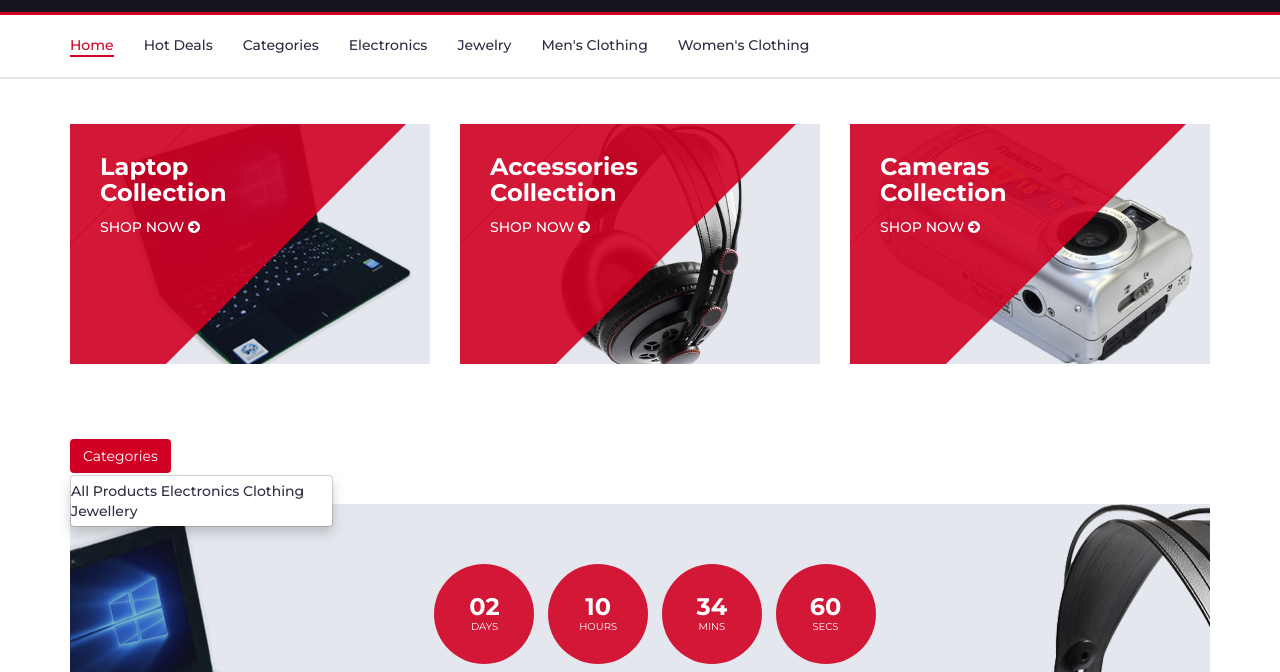
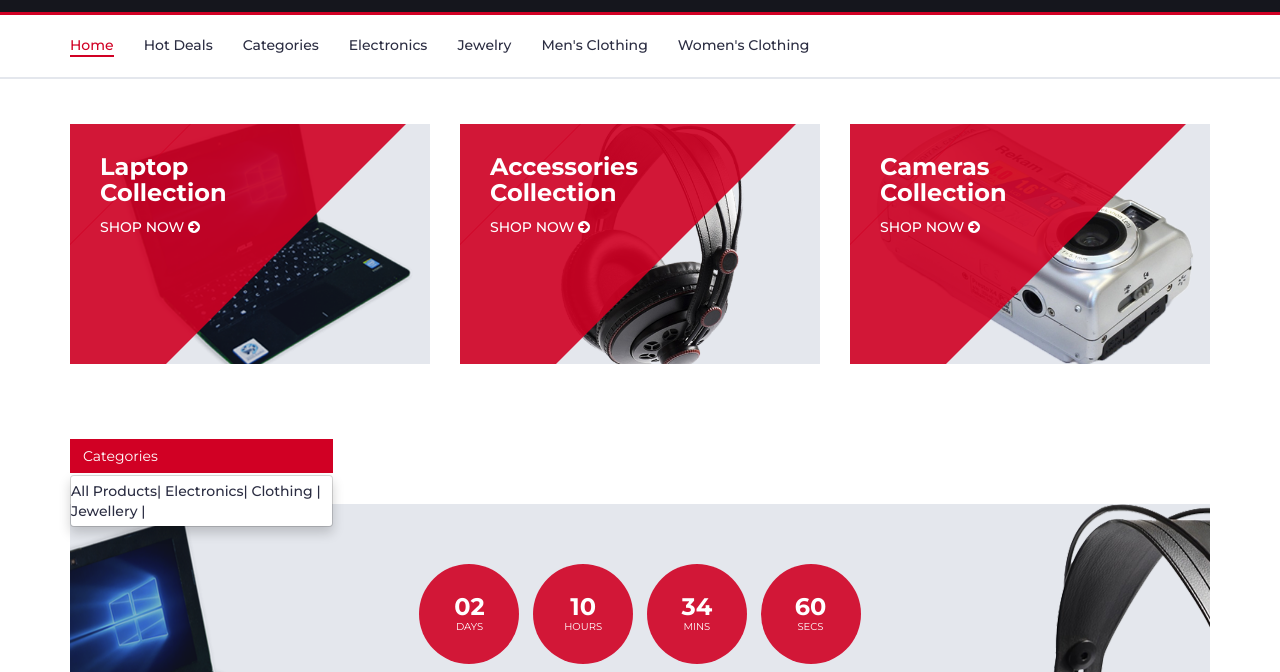
Before and after one commit to CrispinManda/fake-store-API, a plain HTML site: page index.html in a window 1280 px wide. Both pictures are taken after a click on the button "Categories". Shown: the part 128-800 px from the top of the page. Drawn offline with Linux system fonts and the light colour scheme; no server answers; a script that the page names is missing.

Commit message:
added a dropdown buttonmodified

```diff
--- a/css/style.css
+++ b/css/style.css
@@ -2004,6 +2004,7 @@ textarea.input {
 #footer {
   background: #15161D;
   color: #B9BABC;
+
 }
 
 #bottom-footer {
--- a/index.html
+++ b/index.html
@@ -229,15 +229,15 @@
 					<div class="container">
 						<div class="row">
 						  <div class="col-md-3">
-							<div class="dropdown">
+							<div class="dropdown" style="background-color: #D10024;color: white;">
 							  <button class="btn btn-secondary dropdown-toggle " type="button" id="categoryDropdown" data-toggle="dropdown" style="background-color: #D10024;color: white;">
 								Categories
 							  </button>
 							  <div class="dropdown-menu" aria-labelledby="categoryDropdown">
-								<a class="dropdown-item" href="#" data-category="all">All Products</a>
-								<a class="dropdown-item" href="#" data-category="electronics">Electronics</a>
-								<a class="dropdown-item" href="#" data-category="clothing">Clothing</a>
-								<a class="dropdown-item" href="#" data-category="jewelery">Jewellery</a> <!-- New "Jewelry" category option -->
+								<a class="dropdown-item" href="#" data-category="all">All Products|</a>
+								<a class="dropdown-item" href="#" data-category="electronics"> Electronics|</a>
+								<a class="dropdown-item" href="#" data-category="clothing">Clothing |</a>
+								<a class="dropdown-item" href="#" data-category="jewelery">Jewellery |</a>
 							  </div>
 							</div>
 						  </div>
@@ -261,7 +261,7 @@
 
 		<div id="hot-deal" class="section">
 			<!-- container -->
-			<div class="container">
+			<div class="container-fluid">
 				<!-- row -->
 				<div class="row">
 					<div class="col-md-12">
```
